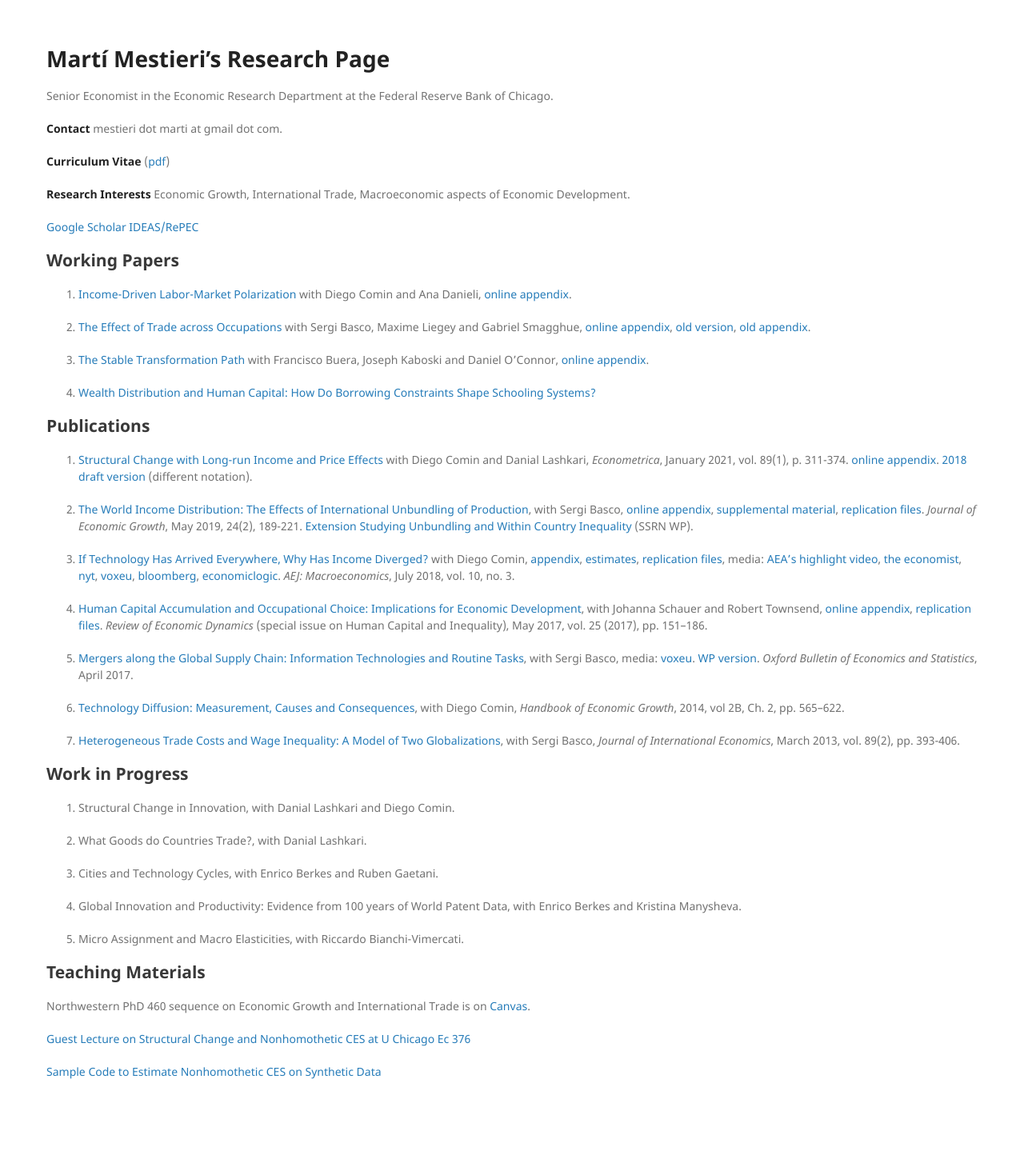
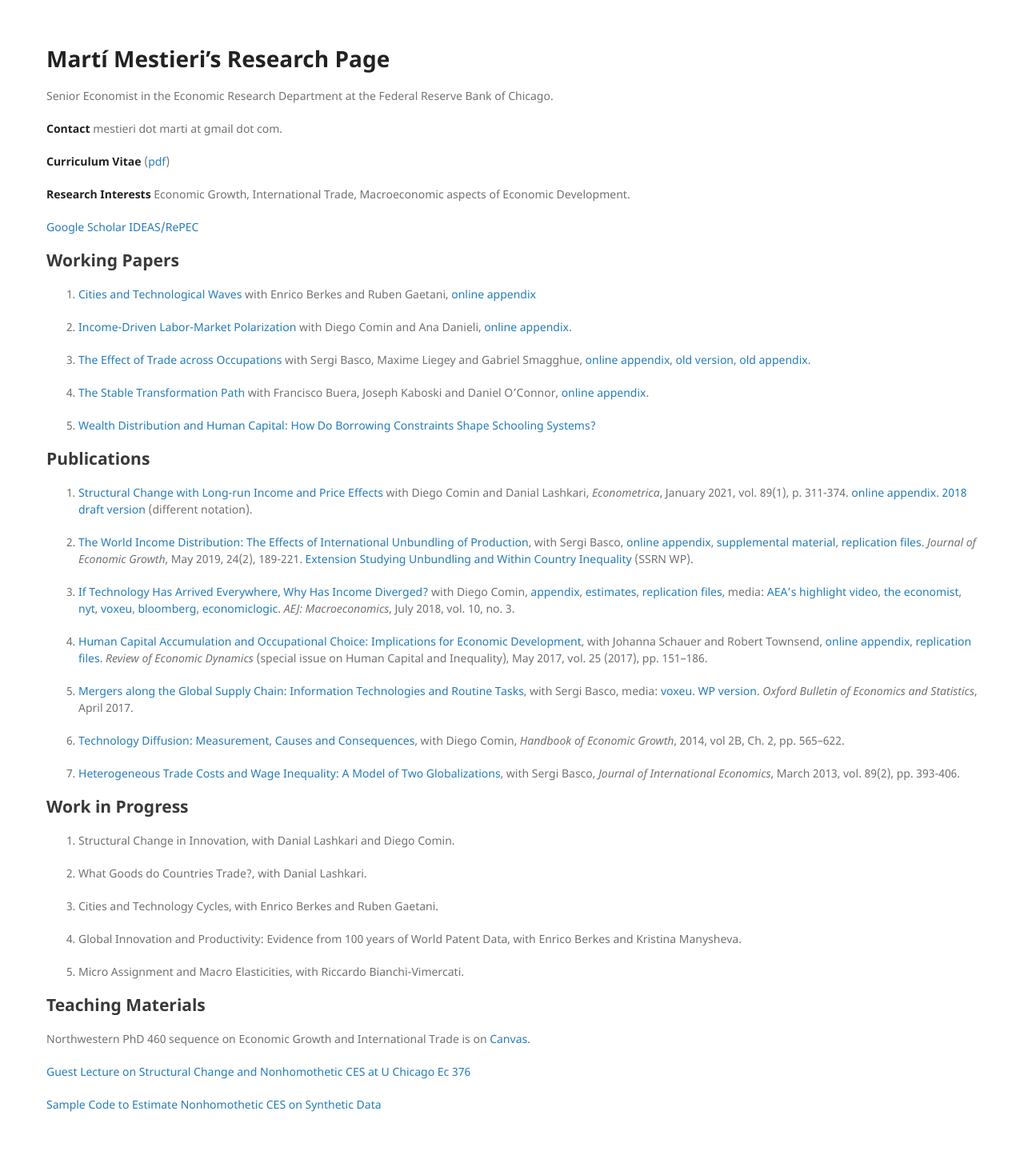
Before and after one commit to mestieri/mestieri.github.io, a Jekyll site: the page built from index.md, in a window 1280 px wide. Shown: the whole page at 80% size. Built offline with Jekyll 4.4.1, drawn with Linux system fonts in a browser that asks for light colours; before the commit the page ends 1428 px from its top, so only the background shows below that.

Commit message:
Update index.md

```diff
--- a/index.md
+++ b/index.md
@@ -19,17 +19,19 @@ Senior Economist in the Economic Research Department at the Federal Reserve Bank
 
 ## Working Papers
 
-1. [Income-Driven Labor-Market Polarization](https://www.dropbox.com/s/tgqm3mdbo4jaqn0/cdm_june2020.pdf?dl=0) with Diego Comin and Ana Danieli,
+1. [Cities and Technological Waves](https://www.dropbox.com/s/awva7ikgw9id44a/BGM.pdf?dl=0) with Enrico Berkes and Ruben Gaetani, [online appendix](https://www.dropbox.com/s/tbea8yiks2fx6pn/BGM_onlineappendix.pdf?dl=0)
+
+2. [Income-Driven Labor-Market Polarization](https://www.dropbox.com/s/tgqm3mdbo4jaqn0/cdm_june2020.pdf?dl=0) with Diego Comin and Ana Danieli,
     [online appendix](https://www.dropbox.com/s/t4wbqhdj2bylblr/cdm_onlineappendix.pdf?dl=0).
 
-2. [The Effect of Trade across Occupations](https://www.dropbox.com/s/2zlazd9ibbh9fkx/blms_online.pdf?dl=0) with Sergi Basco, Maxime Liegey and Gabriel Smagghue, [online appendix](https://www.dropbox.com/s/fapaj3u9wpudlyk/blms_online_app.pdf?dl=0), [old version](https://www.dropbox.com/s/zag3833c67qay5x/blms.pdf?dl=0),
+3. [The Effect of Trade across Occupations](https://www.dropbox.com/s/2zlazd9ibbh9fkx/blms_online.pdf?dl=0) with Sergi Basco, Maxime Liegey and Gabriel Smagghue, [online appendix](https://www.dropbox.com/s/fapaj3u9wpudlyk/blms_online_app.pdf?dl=0), [old version](https://www.dropbox.com/s/zag3833c67qay5x/blms.pdf?dl=0),
     [old appendix](https://www.dropbox.com/s/0uiqoho97r2mnix/blms_op.pdf?dl=0).
 
-3. [The Stable Transformation Path](https://www.dropbox.com/s/e12qq2esuhsroqe/bkmo.pdf?dl=0)
+4. [The Stable Transformation Path](https://www.dropbox.com/s/e12qq2esuhsroqe/bkmo.pdf?dl=0)
     with Francisco Buera, Joseph Kaboski and Daniel O'Connor,
     [online appendix](https://www.dropbox.com/s/d5pu23yrut617xq/bkmo_onlineappendix.pdf?dl=0).
 
-4. [Wealth Distribution and Human Capital: How Do Borrowing Constraints Shape Schooling Systems?](https://www.dropbox.com/s/w0fc7sthxh0mhtx/mestieri_wealthdistrib_humancapital.pdf?dl=0)
+5. [Wealth Distribution and Human Capital: How Do Borrowing Constraints Shape Schooling Systems?](https://www.dropbox.com/s/w0fc7sthxh0mhtx/mestieri_wealthdistrib_humancapital.pdf?dl=0)
 
 
 ## Publications
```
